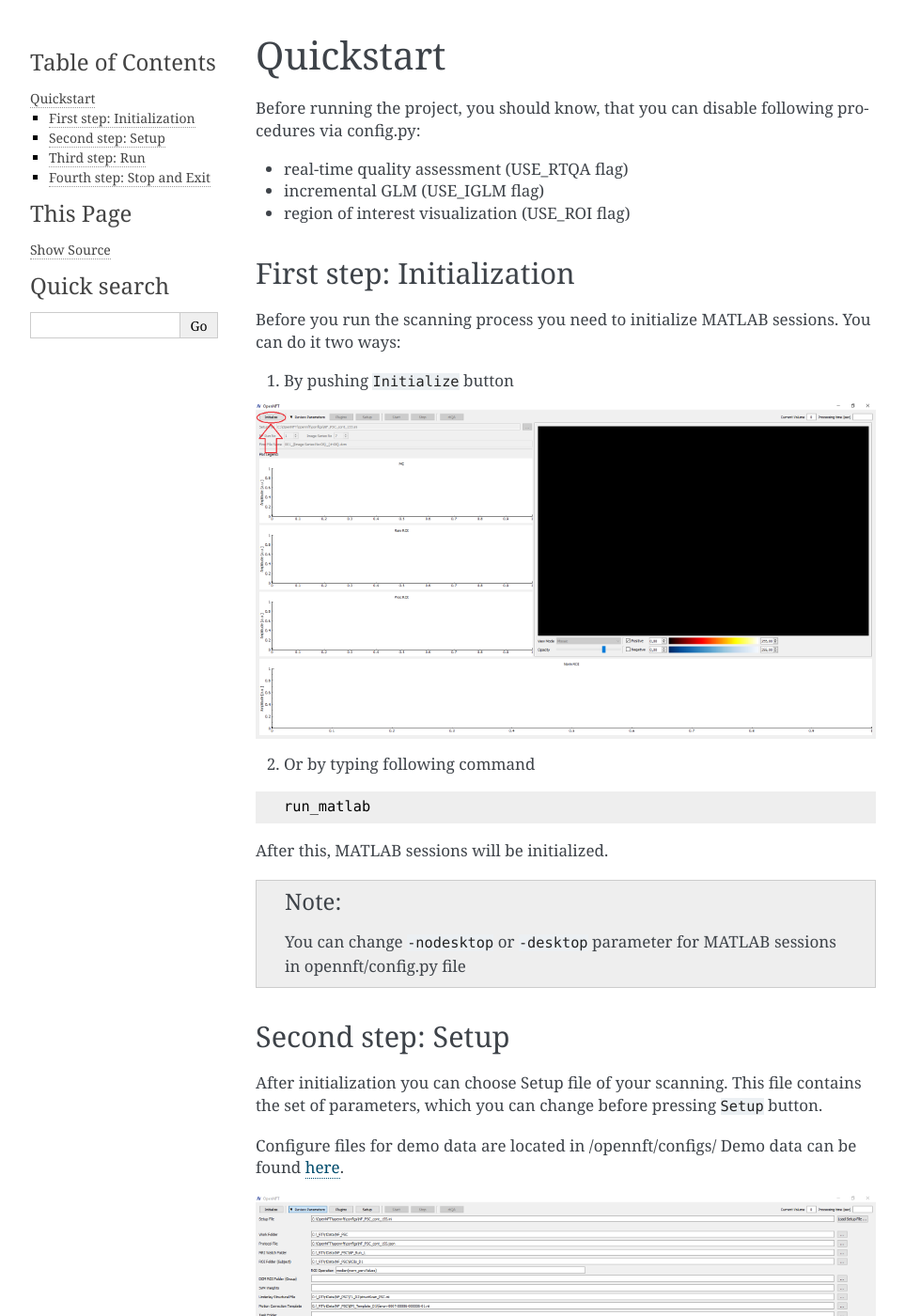
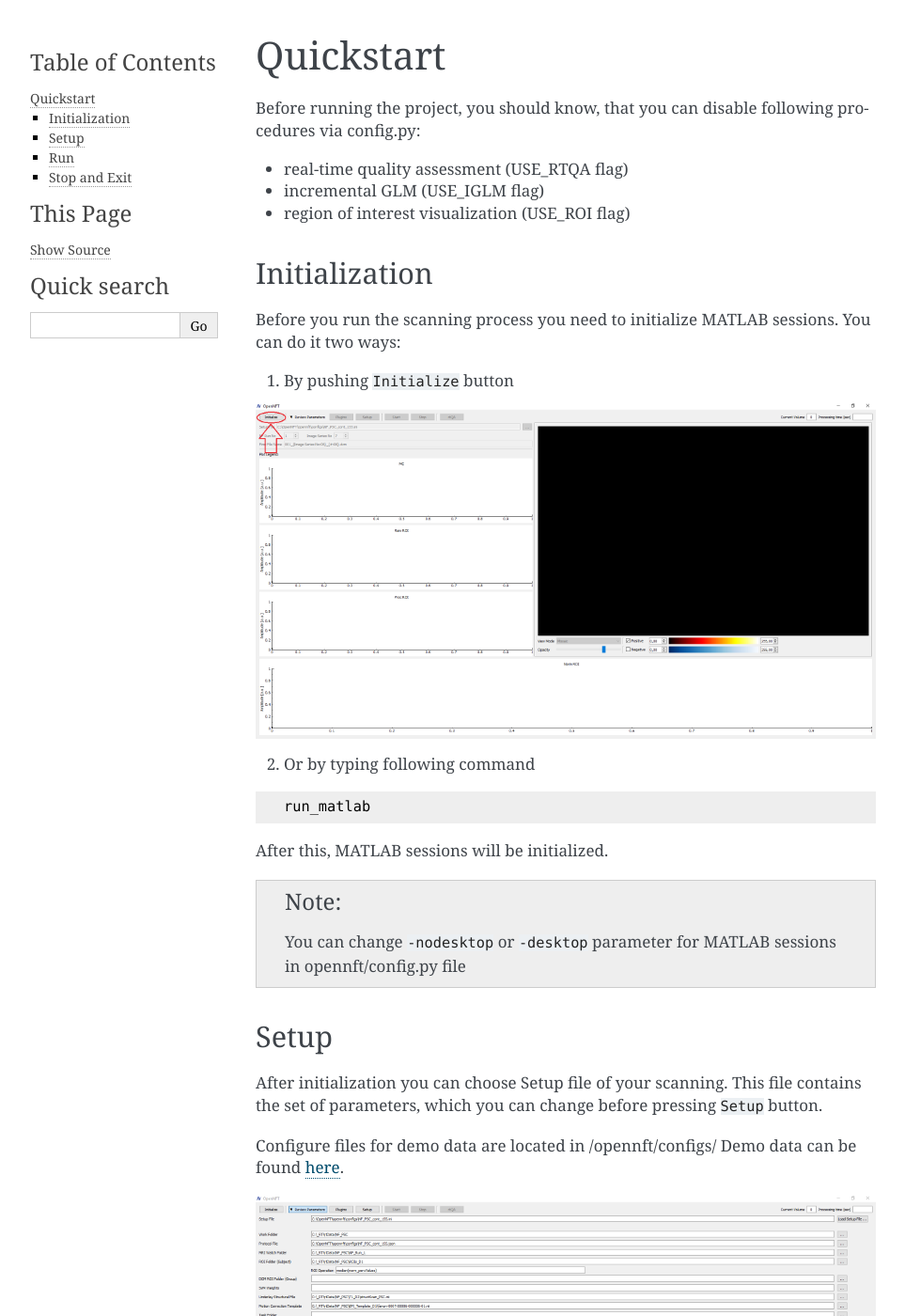
Before and after one commit to OpenNFT/OpenNFT, a Sphinx documentation site: the page built from docs/quickstart.rst, in a window 1280 px wide and 1400 px high. Shown: the whole window at 94% size, without its empty margins (148-1111 px from the left). Built offline with Sphinx 7.4.7, drawn with Linux system fonts in a browser that asks for light colours; some of the changed text lies outside the part shown.

Commit message:
quickstart refactoring

```diff
--- a/docs/quickstart.rst
+++ b/docs/quickstart.rst
@@ -9,7 +9,7 @@ Before running the project, you should know, that you can disable following proc
 * incremental GLM (USE_IGLM flag)
 * region of interest visualization (USE_ROI flag)
 
-First step: Initialization
+Initialization
 --------------------------
 
 Before you run the scanning process you need to initialize MATLAB sessions. You can do it two ways:
@@ -30,7 +30,7 @@ After this, MATLAB sessions will be initialized.
 
     You can change ``-nodesktop`` or ``-desktop`` parameter for MATLAB sessions in opennft/config.py file
 
-Second step: Setup
+Setup
 ------------------
 
 After initialization you can choose Setup file of your scanning. This file contains the set of parameters, which you can change before pressing ``Setup`` button.
@@ -51,7 +51,7 @@ If you enable rtQA, you can check available modes for your experiment.
 
 .. image:: _static/quickstart_3.png
 
-Third step: Run
+Run
 ---------------
 
 During the run you can change parameters of 3D image visualization
@@ -63,7 +63,7 @@ During the run you can change parameters of 3D image visualization
 
 .. image:: _static/quickstart_4.png
 
-Fourth step: Stop and Exit
+Stop and Exit
 --------------------------
 
 To stop scanning process press ``Stop`` button. All data will be saved to /Your/Data/Path/NF_Data_1
```
